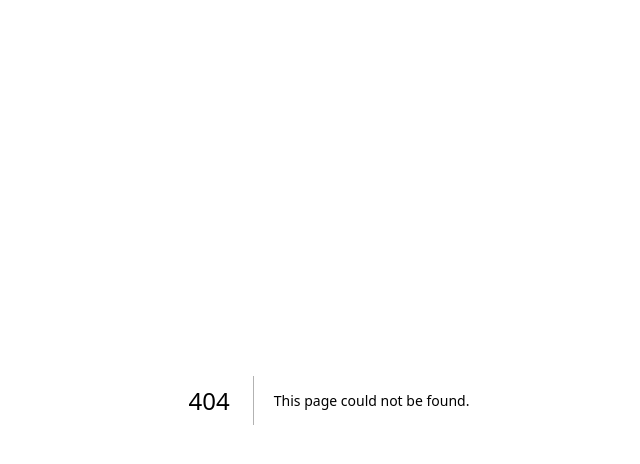
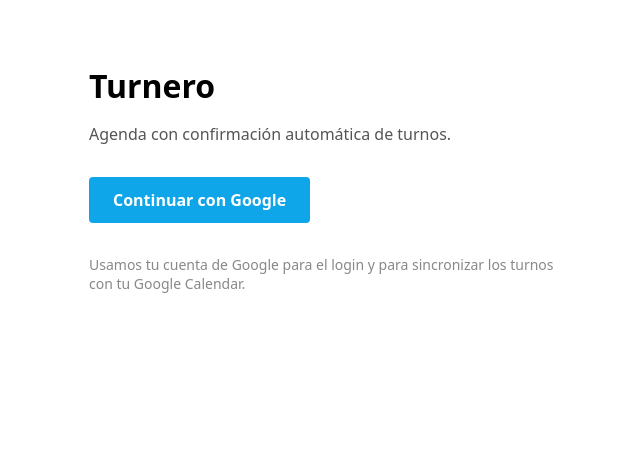
Before and after one commit to enerone/turnero, a Next.js app: page /login in a window 1280 px wide. Before the commit this address had no page. Shown: the top 464 px of the page, without its empty margins (311-951 px from the left). Built offline with nearby package versions, Linux system fonts and the light colour scheme.

Commit message:
feat(auth): página /login con botón de Google y errores legibles

```diff
--- /dev/null
+++ b/app/login/page.tsx
@@ -0,0 +1,64 @@
+type Props = { searchParams: Promise<{ error?: string }> }
+
+const MENSAJES_ERROR: Record<string, string> = {
+  denied: 'Cancelaste el acceso. Podés intentar de nuevo cuando quieras.',
+  state: 'La sesión de login expiró. Probá de nuevo.',
+  no_refresh:
+    'Necesitamos permiso para acceder a tu Google Calendar. Aceptá los permisos cuando Google te pregunte.',
+  oauth: 'Google rechazó el login. Probá de nuevo.',
+  server: 'Algo se rompió de nuestro lado. Intentá de nuevo en un rato.',
+}
+
+export default async function LoginPage({ searchParams }: Props) {
+  const { error } = await searchParams
+
+  return (
+    <main
+      style={{
+        maxWidth: 480,
+        margin: '4rem auto',
+        padding: '0 1rem',
+        fontFamily: 'system-ui',
+      }}
+    >
+      <h1 style={{ fontSize: '2rem', marginBottom: '0.5rem' }}>Turnero</h1>
+      <p style={{ color: '#555', marginBottom: '2rem' }}>
+        Agenda con confirmación automática de turnos.
+      </p>
+
+      {error && MENSAJES_ERROR[error] && (
+        <p
+          style={{
+            background: '#fee',
+            border: '1px solid #f88',
+            padding: '0.75rem 1rem',
+            borderRadius: 4,
+            marginBottom: '1rem',
+          }}
+        >
+          {MENSAJES_ERROR[error]}
+        </p>
+      )}
+
+      <a
+        href="/api/auth/google"
+        style={{
+          display: 'inline-block',
+          padding: '0.75rem 1.5rem',
+          background: '#0ea5e9',
+          color: 'white',
+          textDecoration: 'none',
+          borderRadius: 4,
+          fontWeight: 600,
+        }}
+      >
+        Continuar con Google
+      </a>
+
+      <p style={{ marginTop: '2rem', color: '#888', fontSize: '0.875rem' }}>
+        Usamos tu cuenta de Google para el login y para sincronizar los turnos con tu Google
+        Calendar.
+      </p>
+    </main>
+  )
+}
```
